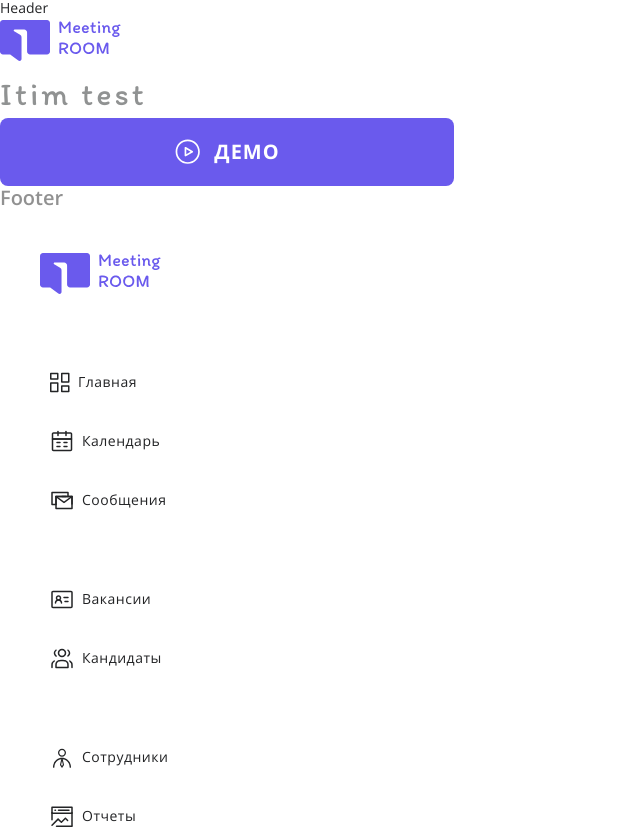
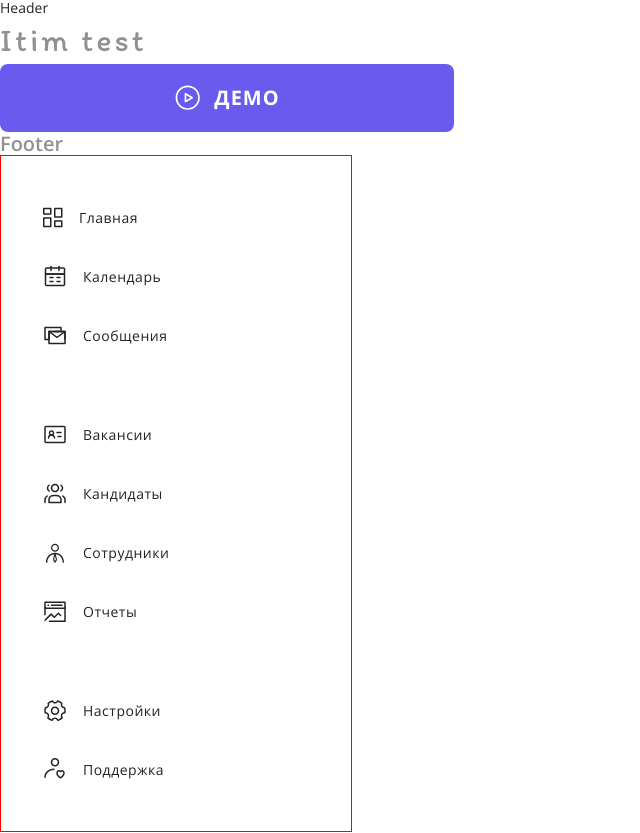
Before and after one commit to recruitment-process/recruitment-process-frontend, a React (Create React App) app: page / in a window 1280 px wide. Shown: the top 833 px of the page, without its empty margins (0-640 px from the left). Built offline with nearby package versions, Linux system fonts and the light colour scheme.

Commit message:
feat(small): start working with nav menu

```diff
--- a/src/components/App/App.jsx
+++ b/src/components/App/App.jsx
@@ -2,7 +2,6 @@ import './App.scss';
 
 import Header from '../Header/Header';
 import Footer from '../Footer/Footer';
-import Logo from '../UI/Logo/Logo';
 import Button from '../UI/Button/Button';
 
 import { NavMenu } from '../NavMenu/NavMenu';
@@ -10,7 +9,6 @@ import { NavMenu } from '../NavMenu/NavMenu';
 const App = () => (
 	<div className="app__content">
 		<Header />
-		<Logo />
 		<div className="app__test">Itim test</div>
 		<Button text="ДЕМО" size="normal" type="button" isVisibleIcon />
 		<Footer />
--- a/src/components/NavMenu/NavMenu.jsx
+++ b/src/components/NavMenu/NavMenu.jsx
@@ -1,9 +1,6 @@
-import styles from './NavMenu.module.scss';
-
 import { NavMenuLink } from '../UI/NavMenuLink/NavMenuLink';
 
-// icons
-import Logo from '../UI/Logo/Logo';
+import './NavMenu.scss';
 
 // menu icons
 import {
@@ -15,15 +12,11 @@ import {
 	staffIcon,
 	reportsIcon,
 	settinsIcon,
-	questionsIcon,
 	supportIcon,
-	exitIcon,
 } from '../../images/icons/navIcons';
 
 export const NavMenu = () => (
-	<div className={styles.wrapper}>
-		<Logo marginBottom="50px" />
-
+	<div className='nav-menu'>
 		<NavMenuLink text="Главная" path="/main" icon={mainIcon} />
 		<NavMenuLink text="Календарь" path="/calendar" icon={calendarIcon} />
 		<NavMenuLink
@@ -38,7 +31,6 @@ export const NavMenu = () => (
 			text="Кандидаты"
 			path="/candidates"
 			icon={candidateIcon}
-			className="marginBottom"
 		/>
 
 		<NavMenuLink text="Coтрудники" path="/staff" icon={staffIcon} />
@@ -50,7 +42,7 @@ export const NavMenu = () => (
 		/>
 
 		<NavMenuLink text="Настройки" path="/settins" icon={settinsIcon} />
-		<NavMenuLink text="Частые вопросы" path="/questions" icon={questionsIcon} />
+
 		<NavMenuLink
 			text="Поддержка"
 			path="/support"
@@ -58,6 +50,5 @@ export const NavMenu = () => (
 			className="styles.marginBottom"
 		/>
 
-		<NavMenuLink path="/exit" text="Выход" icon={exitIcon} className="color" />
 	</div>
 );
--- a/src/components/NavMenu/NavMenu.module.scss
+++ /dev/null
@@ -1,6 +0,0 @@
-.wrapper {
-	box-sizing: border-box;
-	width: 257px;
-	margin: 20px;
-	padding: 20px;
-}
--- /dev/null
+++ b/src/components/NavMenu/NavMenu.scss
@@ -0,0 +1,7 @@
+.nav-menu {
+	min-height: 100%;
+	border: 1px solid red;
+	box-sizing: border-box;
+	width: 352px;
+	padding: 32px;
+}
--- a/src/components/UI/NavMenuLink/NavMenuLink.jsx
+++ b/src/components/UI/NavMenuLink/NavMenuLink.jsx
@@ -1,29 +1,34 @@
 import PropTypes from 'prop-types';
-
+import clsx from 'clsx';
 import { NavLink } from 'react-router-dom';
 
-import styles from './NavMenuLink.module.scss';
+import './NavMenuLink.scss';
 
 export const NavMenuLink = ({ text, icon, path, className }) => (
 	<NavLink
 		to={path}
 		className={({ isActive }) =>
-			`
-			${styles.link}
-			${className === 'marginBottom' ? styles.marginBottom : ''}
-			${className === 'color' ? styles.color : ''}
-			${isActive ? styles.active : ''}
-			`
+			clsx(
+				'nav-menu-link',
+				isActive && 'nav-menu-link_active',
+				className === 'marginBottom' ? 'marginBottom' : '',
+				className === 'color' && 'color'
+			)
 		}
 	>
 		{icon}
-		<p> {text}</p>
+		<p>{text}</p>
 	</NavLink>
 );
 
 NavMenuLink.propTypes = {
+	path: PropTypes.string.isRequired,
 	text: PropTypes.string.isRequired,
-	icon: PropTypes.element.isRequired,
-	path: PropTypes.string.isRequired,
-	className: PropTypes.string.isRequired,
+	icon: PropTypes.element,
+	className: PropTypes.string,
 };
+
+NavMenuLink.defaultProps = {
+	className: null,
+	icon: null,
+};
--- a/src/components/UI/NavMenuLink/NavMenuLink.module.scss
+++ /dev/null
@@ -1,34 +0,0 @@
-@import 'src/components/Shared/variables.scss';
-@import 'src/components/Shared/mixins.scss';
-
-.link {
-	@include font-sans($textS, $color-black, 300, 170%, 0.5px);
-	text-decoration: none;
-	color: $color-black;
-
-	display: flex;
-	align-items: center;
-	gap: 8px;
-
-	box-sizing: border-box;
-	border-radius: 10px;
-	height: 59px;
-	padding: 10px;
-}
-
-.marginBottom {
-	margin-bottom: 40px;
-}
-
-.color {
-	color: $color-light-grey;
-}
-
-.active {
-	background-color: $color-violet-light;
-	color: $color-violet;
-
-	svg path {
-		fill: $color-violet;
-	}
-}
--- /dev/null
+++ b/src/components/UI/NavMenuLink/NavMenuLink.scss
@@ -0,0 +1,40 @@
+@import '../../Shared/variables.scss';
+@import '../../Shared/mixins.scss';
+
+.nav-menu-link {
+  @include font-sans($textS, $color-black, 300, 170%, 0.5px);
+  text-decoration: none;
+  color: $color-black;
+
+  display: flex;
+  align-items: center;
+  gap: 16px;
+
+  box-sizing: border-box;
+  border-radius: 4px;
+  outline-color: transparent;
+  height: 59px;
+  padding: 10px;
+
+  &:hover {
+    transition: outline-color ease-in .2s;
+    outline: 1px solid $color-violet-light;
+  }
+
+  &_active {
+    background-color: $color-violet-light;
+    color: $color-violet;
+
+    svg path {
+      fill: $color-violet;
+    }
+  }
+}
+
+.marginBottom {
+  margin-bottom: 40px;
+}
+
+.color {
+  color: $color-light-grey;
+}
```
Also changed, not shown: src/index.scss (line endings or trailing spaces).
